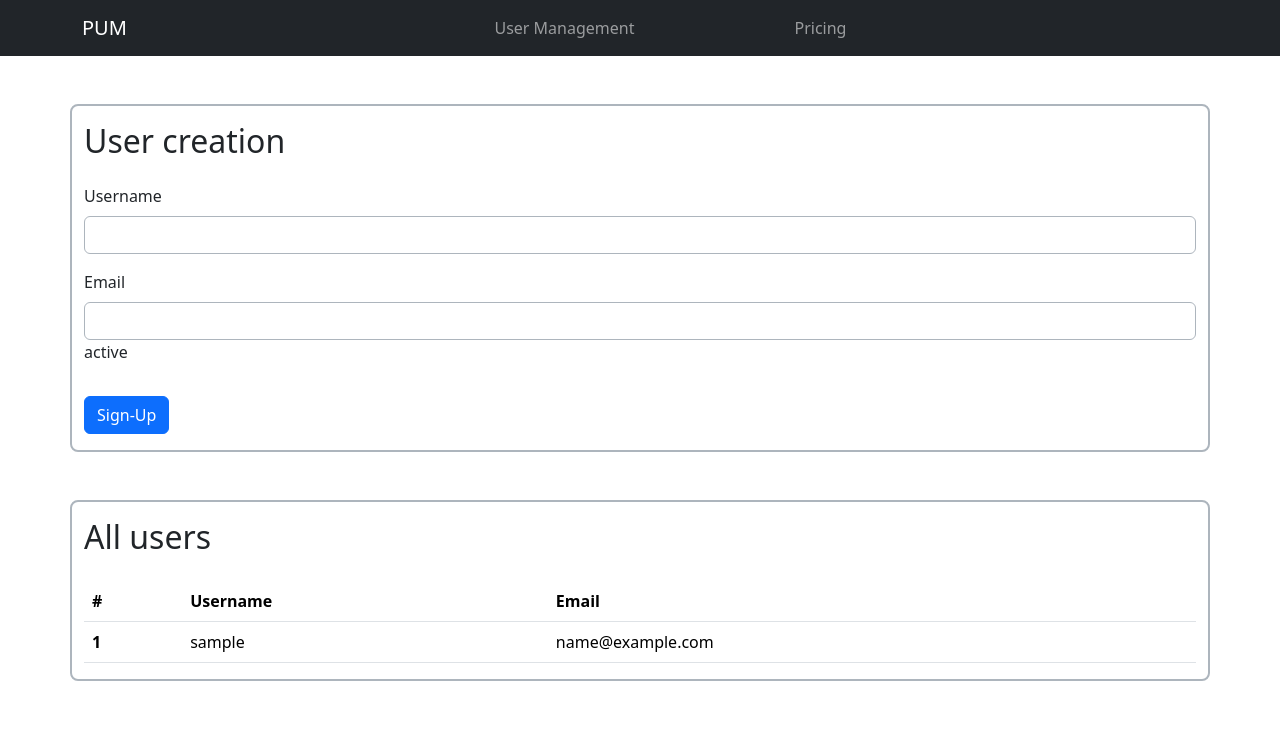
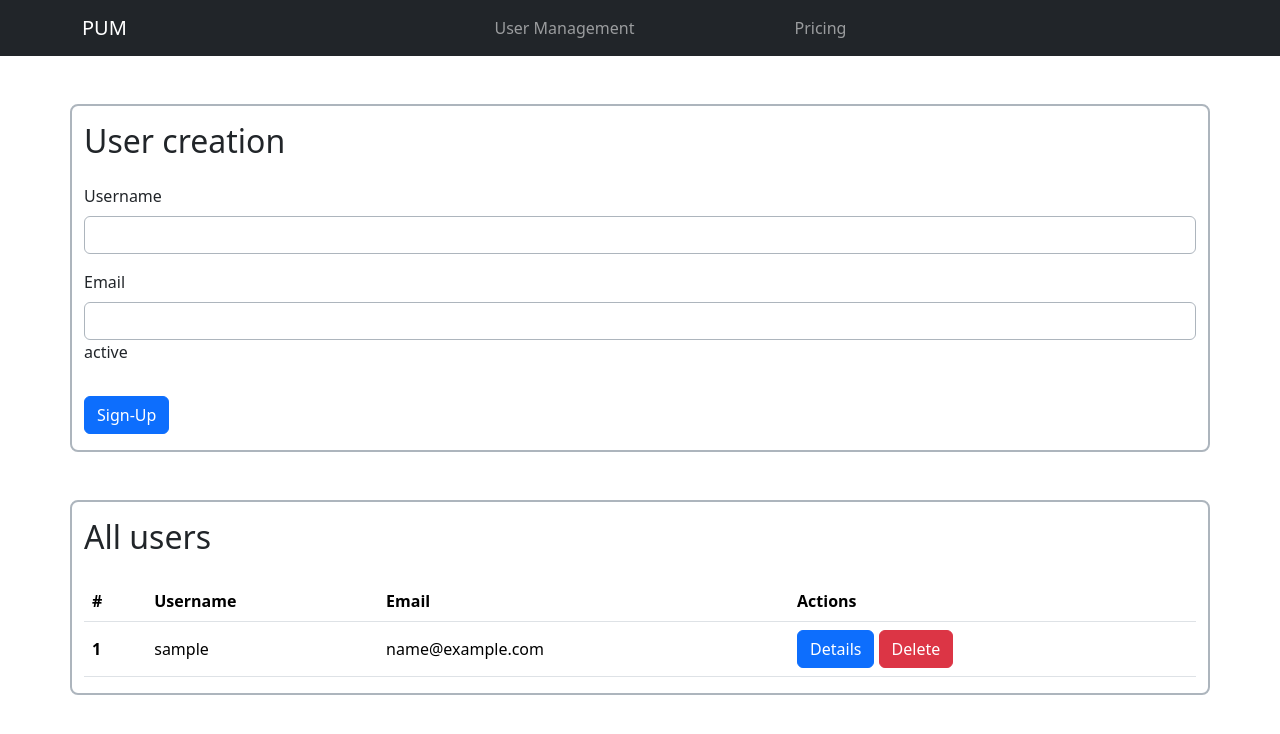
Before and after one commit to PlayerDuvidoso/PUM-Management-System, a Flask app: template templates/user_list.html in a window 1280 px wide. Shown: the top 734 px of the page. Run offline with Flask 3, Linux system fonts and the light colour scheme; the template is opened without the code that fills it: most values are stand-ins (such as "Sample title", 1, 10 or a date in 2020); some libraries are stand-ins or nearby versions.

Commit message:
Delete User Added

```diff
--- a/database/users.py
+++ b/database/users.py
@@ -20,3 +20,6 @@ def check_exists(email: str):
     elif len(all_emails) == 0:
         return False
     return False
+
+def delete_user(id: int):
+    users.pop(id-1)
--- a/templates/base.html
+++ b/templates/base.html
@@ -18,9 +18,12 @@
             integrity="sha384-T3c6CoIi6uLrA9TneNEoa7RxnatzjcDSCmG1MXxSR1GAsXEV/Dwwykc2MPK8M2HN"
             crossorigin="anonymous"
         />
+
+        <!--HTMX-->
+        <script src="https://unpkg.com/htmx.org@1.9.10" integrity="sha384-D1Kt99CQMDuVetoL1lrYwg5t+9QdHe7NLX/SoJYkXDFfX37iInKRy5xLSi8nO7UC" crossorigin="anonymous"></script>
     </head>
 
-    <body>
+    <body id="body">
         <header>
             {% block header %}
 
--- a/templates/user_list.html
+++ b/templates/user_list.html
@@ -34,14 +34,19 @@
                         <th scope="col">#</th>
                         <th scope="col">Username</th>
                         <th scope="col">Email</th>
+                        <th scope="col">Actions</th>
                     </tr>
                 </thead>
                 <tbody>
                     {% for User in users %}
-                        <tr>
+                        <tr class="align-middle">
                             <th scope="row">{{User['id']}}</th>
                             <td>{{User['username']}}</td>
                             <td>{{User['email']}}</td>
+                            <td>
+                                <button type="button" class="btn btn-primary">Details</button>
+                                <button class="btn btn-danger" hx-target="#body" hx-delete="{{url_for('user.user_delete', id=User['id'])}}" hx-trigger="click">Delete</button>
+                            </td>
                         </tr>
                     {% endfor %}
                 </tbody>
```
Also changed, not shown: routes/user.py (+6 -3 lines).
